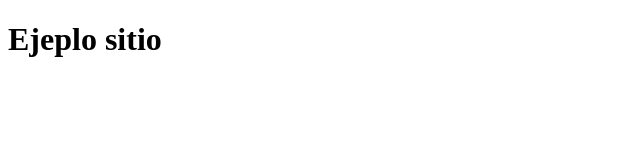
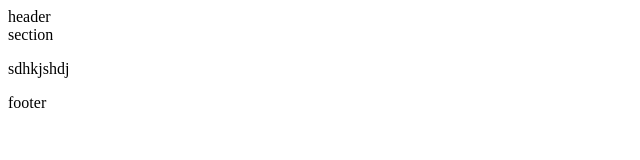
Before and after one commit to cruzcesar/ces, a plain HTML site: page index.html in a window 1280 px wide. Shown: the whole page, without its empty margins (0-640 px from the left). Drawn offline with Linux system fonts and the light colour scheme.

Commit message:
nuevos cambios

```diff
--- a/index.html
+++ b/index.html
@@ -3,10 +3,17 @@
 <head>
     <meta charset="UTF-8">
     <meta name="viewport" content="width=device-width, initial-scale=1.0">
-    <title>ejemplo</title>
+    <title>datajutsu</title>
+    <link rel="stylesheet" href="css/style.css">
 </head>
 <body>
-    <h1>Ejeplo sitio</h1>
+    <div>header</div>
+    <div>section
+        <p>sdhkjshdj</p>
+
+    </div>
+
+    <div>footer</div>
 
 </body>
 </html>
```
